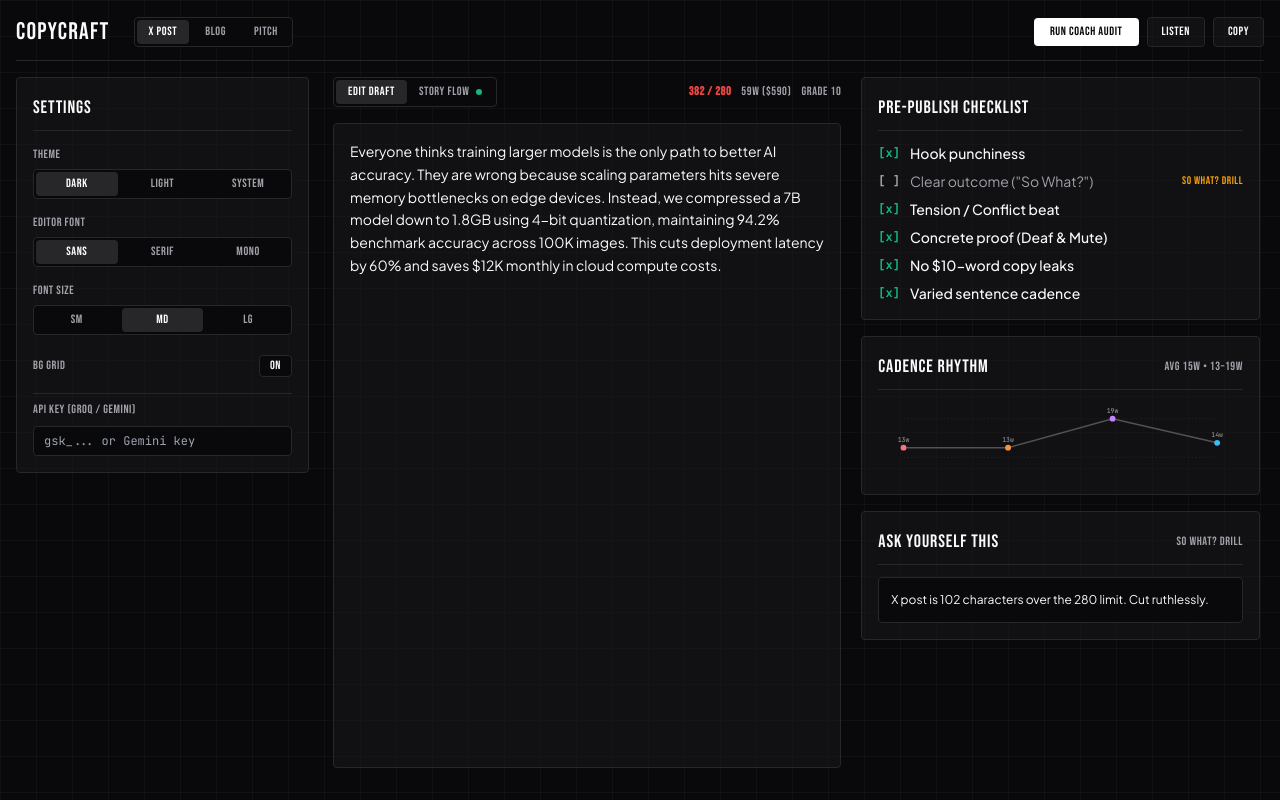
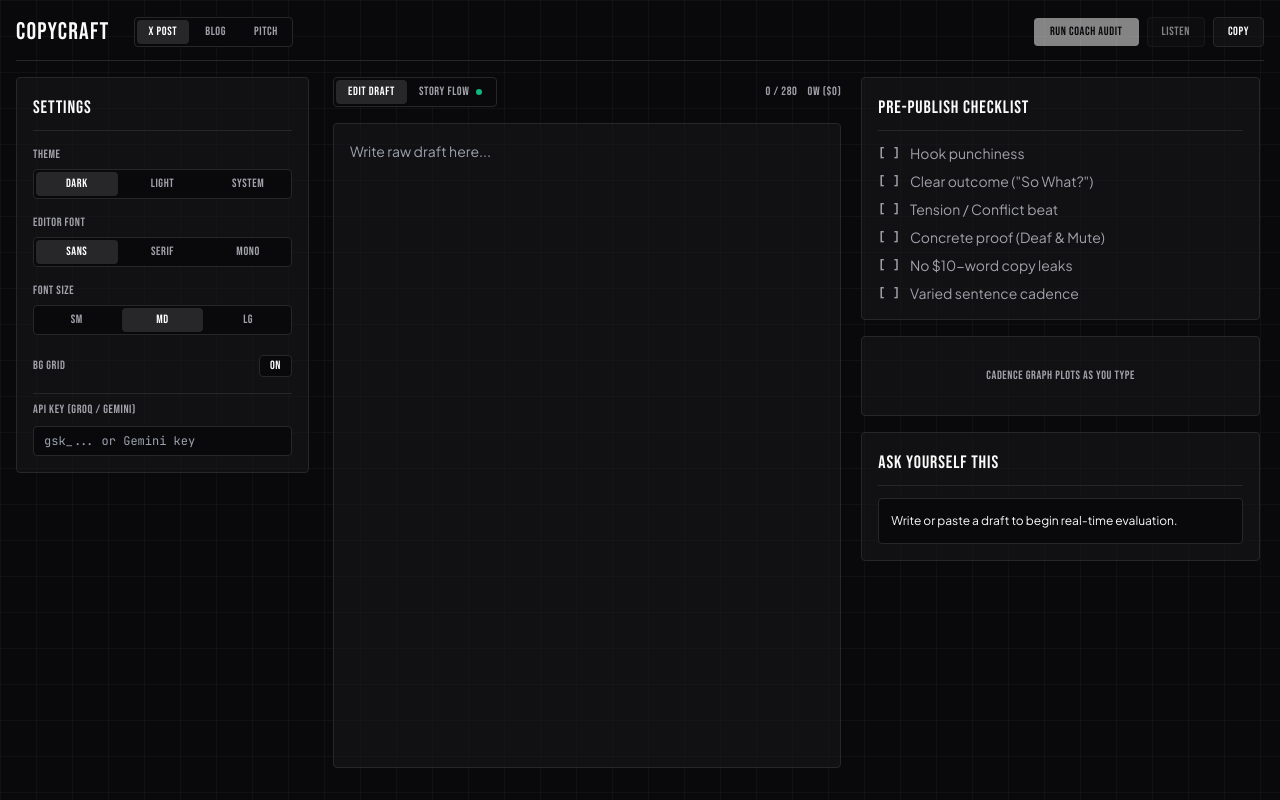
Before and after one commit to kishan-sp/CopyCraft, a Next.js app: page / in a window 1280 px wide. Built offline with nearby package versions, Linux system fonts and the light colour scheme.

Commit message:
Removed default content

```diff
--- a/src/app/page.tsx
+++ b/src/app/page.tsx
@@ -7,8 +7,6 @@ import { analyzeLocally } from '@/lib/heuristics';
 type ThemeMode = 'dark' | 'light' | 'system';
 type EditorFont = 'sans' | 'serif' | 'mono';
 type FontSize = 'sm' | 'md' | 'lg';
-
-const SAMPLE_TEXT = `Everyone thinks training larger models is the only path to better AI accuracy. They are wrong because scaling parameters hits severe memory bottlenecks on edge devices. Instead, we compressed a 7B model down to 1.8GB using 4-bit quantization, maintaining 94.2% benchmark accuracy across 100K images. This cuts deployment latency by 60% and saves $12K monthly in cloud compute costs.`;
 
 const NARRATIVE_CYCLE_COLORS = [
   { textColor: 'text-rose-600 dark:text-rose-400', hex: '#fb7185' },
@@ -213,7 +211,7 @@ function CadenceLineGraph({
 }
 
 export default function Page() {
-  const [text, setText] = useState(SAMPLE_TEXT);
+  const [text, setText] = useState('');
   const [mode, setMode] = useState<WritingMode>('x');
   const [view, setView] = useState<'draft' | 'story'>('draft');
   const [theme, setTheme] = useState<ThemeMode>('dark');
```
